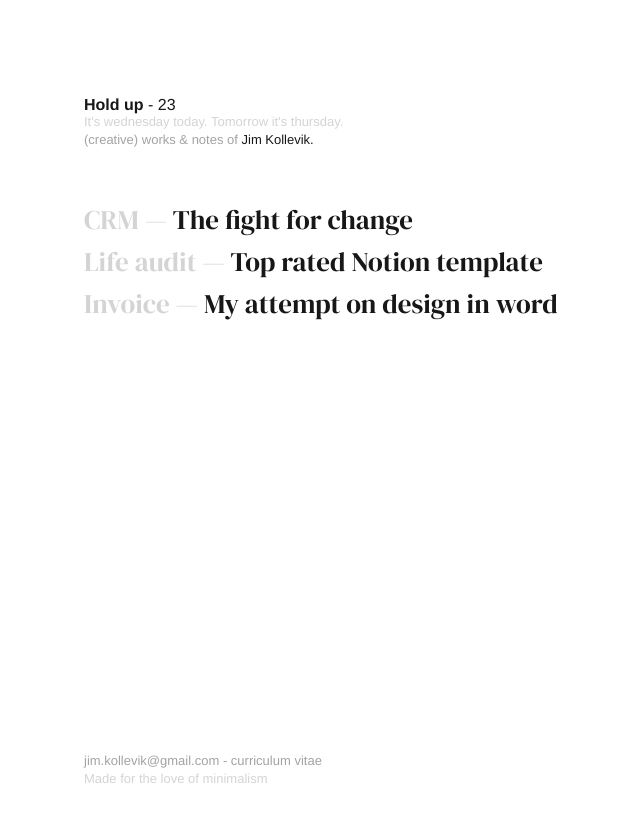
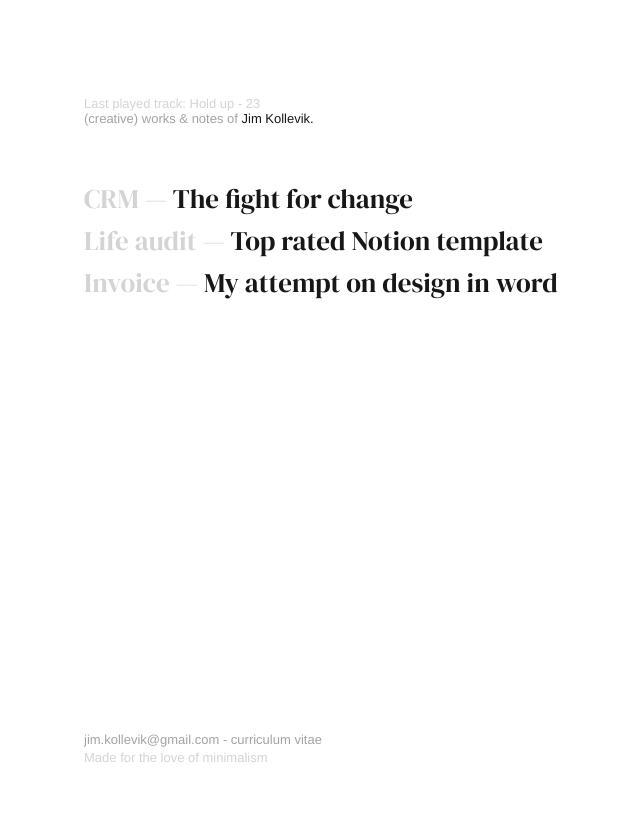
Before and after one commit to jimkollevik/jimkollevik.github.io, a plain HTML site: page index.html in a window 1280 px wide. Shown: the whole page, without its empty margins (172-812 px from the left). Drawn offline with Linux system fonts and the light colour scheme.

Commit message:
Update index.html

```diff
--- a/index.html
+++ b/index.html
@@ -13,8 +13,9 @@
 
 <section class="wrapper">
 	<header>
-    <div id="tracks">Hämtar låtar...</div>
-		<p class="light-grey">It's wednesday today. Tomorrow it's thursday.</p>
+    <div id="tracks" class="light-grey default-font">
+		  <p class="track">It's wednesday today. Tomorrow it's thursday.</p>
+    </div><!-- end tracks -->
 		<p class="dark-grey">(creative) works & notes of <span class="dark">Jim Kollevik.</span></p>
 	</header>
 	<section class="content">
@@ -47,8 +48,8 @@
         data.recenttracks.track.forEach(track => {
           const trackDiv = document.createElement("div");
           trackDiv.className = "track";
-          trackDiv.innerHTML = `
-            <strong>${track.name}</strong> - ${track.artist["#text"]}
+          trackDiv.innerHTML = `Last played track:
+            ${track.name} - ${track.artist["#text"]}
           `;
           tracksDiv.appendChild(trackDiv);
         });
```
